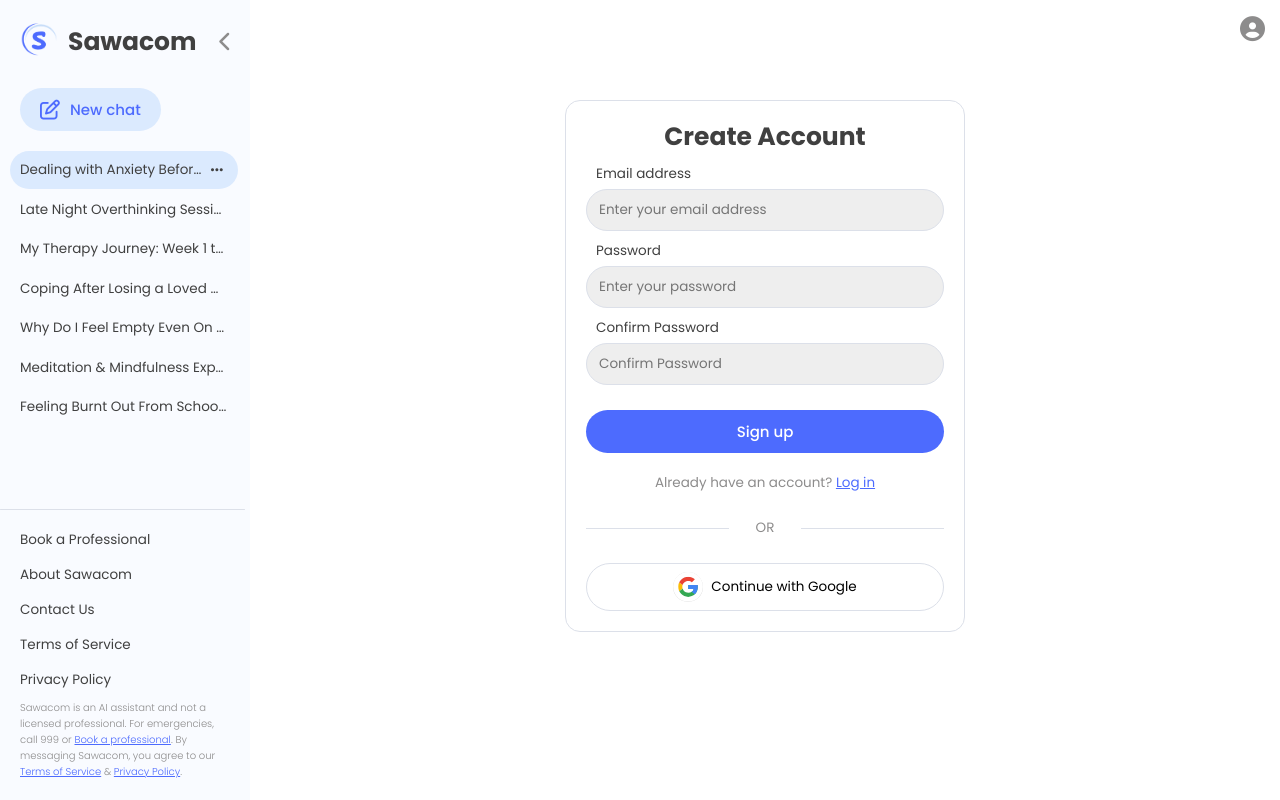
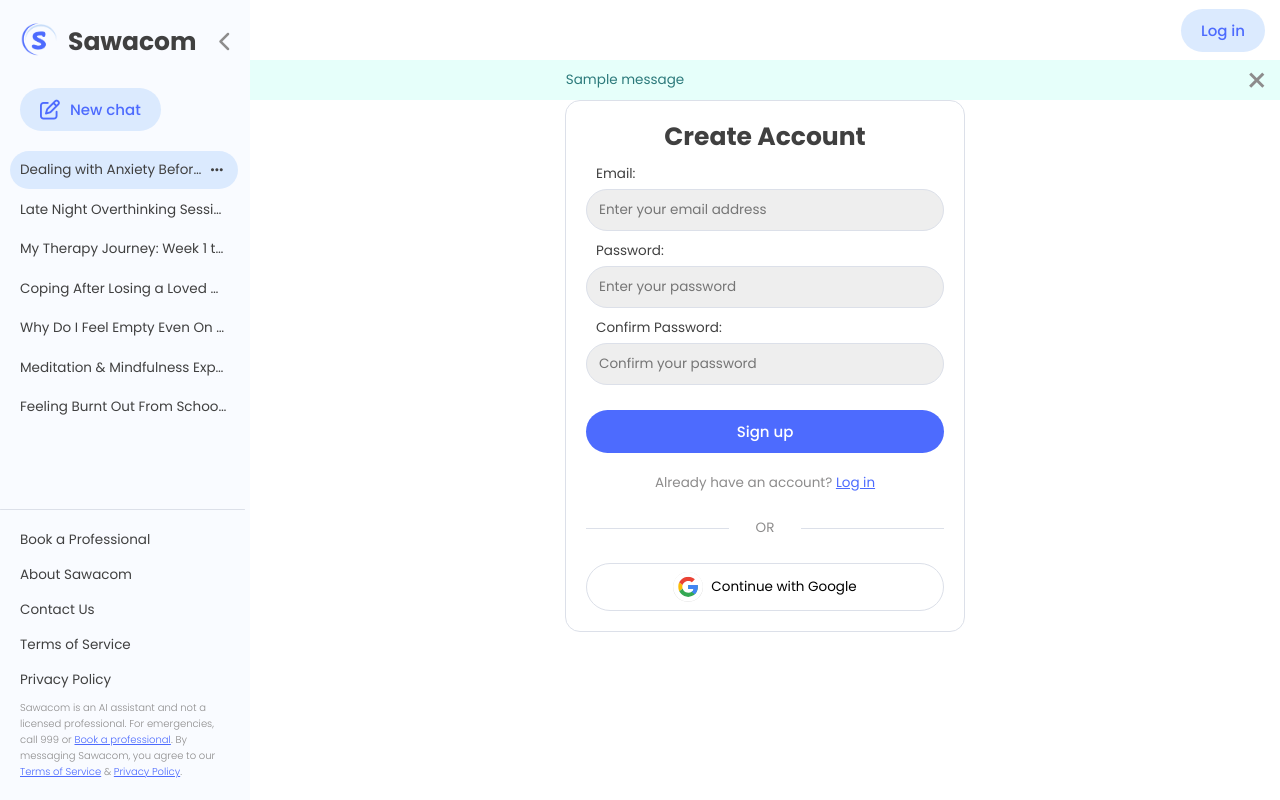
Before and after one commit to mrrobot-pioneer/SawacomAI, a Django app: page /users/signup/ in a window 1280 px wide. Run offline with Django 5.2, Linux system fonts and the light colour scheme; one stand-in notice (Sample message) is shown.

Commit message:
implement user authentication with signup, login, and account deletion; enhance UI with alerts and messages; improve account dropdown functionality

```diff
--- a/sawacom/settings.py
+++ b/sawacom/settings.py
@@ -132,3 +132,8 @@
 # https://docs.djangoproject.com/en/5.0/ref/settings/#default-auto-field
 
 DEFAULT_AUTO_FIELD = 'django.db.models.BigAutoField'
+
+
+LOGIN_URL = '/users/login/'
+LOGIN_REDIRECT_URL = '/'
+LOGOUT_REDIRECT_URL = '/'
--- a/static/css/base.css
+++ b/static/css/base.css
@@ -193,6 +193,67 @@
     animation: fadeIn 0.15s ease-in-out both;
 }
 
+/* alerts */
+.alert{
+    background-color: var(--success-bg);
+    color: var(--success-text);
+    padding: .5rem;
+    border-radius: 1rem;
+    display: flex;
+    flex-direction: column;
+    gap: .5rem;
+}
+.alert.success{
+    background-color: var(--success-bg);
+    color: var(--success-text);
+}
+.alert.error{
+    background-color: var(--error-bg);
+    color: var(--error-text);
+}
+.alert.warning{
+    background-color: var(--warning-bg);
+    color: var(--warning-text);
+}
+
+/* messages */
+.messages {
+    list-style: none;
+    padding: 0;
+    position: fixed;
+    top: 6rem;
+    width: 100%;
+    right: 0;
+    z-index: 10;
+  }
+
+.message {
+    padding: 1rem;
+    font-size: 1.35rem;
+    padding-right: 4rem;
+    text-align: center;
+    position: relative;
+}
+
+.message.success { background-color: var(--success-bg); color: var(--success-text); }
+.message.error   { background-color: var(--error-bg);   color: var(--error-text); }
+.message.info { background-color: var(--warning-bg); color: var(--warning-text); }
+
+.close-btn {
+    position: absolute;
+    top: 50%;
+    transform: translateY(-50%);
+    right: 1.2rem;
+    border: none;
+    font-size: 3.5rem;
+    line-height: 1;
+    cursor: pointer;
+    color: var(--text-faded);
+}
+.close-btn:hover {
+    color: var(--text-color);
+}
+
 
 /* Header */
 .header{
@@ -332,6 +399,7 @@
     left: 0;
     align-self: flex-start;
     transition: all 0.15s ease-in-out;
+    z-index: 1000;
 }
 
 /* Collapsed sidebar (desktop) */
--- a/static/js/base.js
+++ b/static/js/base.js
@@ -1,7 +1,10 @@
 /*** Header and Sidebar functionalty ****/
 
+// Grab the account icon (if it exists for logged-in users)
+const accountIcon = document.getElementById('accountIcon');
+
+if (accountIcon) {
   // account dropdown toggle
-const accountIcon = document.getElementById('accountIcon');
   accountIcon.addEventListener('click', e => {
     e.stopPropagation();
     accountIcon.classList.toggle('open');
@@ -10,6 +13,17 @@
   // close account dropdown when clicking outside
   document.addEventListener('click', () => {
     accountIcon.classList.remove('open');
+  });
+}
+
+// close messsage
+document
+  .querySelectorAll('.messages .close-btn')
+  .forEach(btn => {
+    btn.addEventListener('click', e => {
+      e.stopPropagation();
+      btn.closest('.message').remove();
+    });
 });
 
 
--- a/templates/base.html
+++ b/templates/base.html
@@ -45,6 +45,9 @@
         <!-- Global header -->
         {% include 'partials/header.html' %}
 
+        <!-- Global messages -->
+        {% include 'partials/messages.html' %}
+
         {% block content %} {% endblock %}
     </main>
 
--- a/templates/partials/header.html
+++ b/templates/partials/header.html
@@ -1,5 +1,3 @@
-<!-- Base Header [styles in base.css]-->
-
 <header class="header">
     <div class="sidebar-toggle" id="sidebarToggle">
       <i class="fa-solid fa-bars"></i>
@@ -7,26 +5,42 @@
     </div>
 
     <div class="account">
-        <!-- <a href="#" class="primary-btn login-btn">
-            Log in
-        </a> -->
-
+      {% if user.is_authenticated %}
         <div class="account-icon" id="accountIcon">
           <i class="fa-solid fa-user-circle fa-2x"></i>
           <span class="tooltip">Account</span>
           <ul class="account-dropdown slide-in" id="accountDropdown">
-                <li class="username">
-                    <i class="fa-solid fa-user"></i> <span>John Doe</span>
+            <li>
+              <a href="#" class="username">
+                <i class="fa-solid fa-user"></i>
+                <span>{{ user.email }}</span>
+              </a>
             </li>
             <li>
-                    <i class="fa-solid fa-calendar-check"></i> <a href="#">Appointments</a>
+              <a href="#">
+                <i class="fa-solid fa-calendar-check"></i>
+                <span>Appointments</span>
+              </a>
             </li>
             <li>
-                    <i class="fa-solid fa-arrow-right-from-bracket"></i> <a href="#">Logout</a></li>
-                <li class="delete-account">
-                    <i class="fa-solid fa-trash-alt"></i> <a href="#">Delete Account</a>
+              <a href="{% url 'users:logout' %}">
+                <i class="fa-solid fa-arrow-right-from-bracket"></i>
+                <span>Logout</span>
+              </a>
+            </li>
+            <li>
+              <a href="{% url 'users:delete_account' %}" class="delete-account">
+                <i class="fa-solid fa-trash-alt"></i>
+                <span>Delete Account</span>
+              </a>
             </li>
           </ul>
+
         </div>
+      {% else %}
+        <a href="{% url 'users:login' %}" class="primary-btn login-btn">
+          Log in
+        </a>
+      {% endif %}
     </div>
   </header>
--- /dev/null
+++ b/templates/partials/messages.html
@@ -0,0 +1,10 @@
+{% if messages %}
+  <ul class="messages">
+    {% for msg in messages %}
+      <li role="alert" class="message {{ msg.tags }}">
+        {{ msg }}
+        <span class="close-btn">&times;</span>
+      </li>
+    {% endfor %}
+  </ul>
+{% endif %}
--- /dev/null
+++ b/users/forms.py
@@ -0,0 +1,81 @@
+from django import forms
+from django.contrib.auth.forms import UserCreationForm, AuthenticationForm
+from django.contrib.auth.models import User
+
+class SignUpForm(UserCreationForm):
+    """
+    A custom form for user sign-up using email as the username,
+    with widget attributes for styling and placeholders.
+    """
+    email = forms.EmailField(
+        label='Email',
+        required=True,
+        widget=forms.EmailInput(
+            attrs={
+                'class': 'input-field',
+                'placeholder': 'Enter your email address',
+                'id': 'signup-email'
+            }
+        )
+    )
+    password1 = forms.CharField(
+        label='Password',
+        required=True,
+        strip=False,
+        widget=forms.PasswordInput(
+            attrs={
+                'class': 'input-field',
+                'placeholder': 'Enter your password',
+                'id': 'signup-password'
+            }
+        )
+    )
+    password2 = forms.CharField(
+        label='Confirm Password',
+        required=True,
+        strip=False,
+        widget=forms.PasswordInput(
+            attrs={
+                'class': 'input-field',
+                'placeholder': 'Confirm your password',
+                'id': 'signup-password-confirm'
+            }
+        )
+    )
+
+    class Meta:
+        model = User
+        fields = ('email', 'password1', 'password2')
+
+    def save(self, commit=True):
+        user = super().save(commit=False)
+        # Use email as username
+        user.username = self.cleaned_data['email']
+        user.email = self.cleaned_data['email']
+        if commit:
+            user.save()
+        return user
+
+
+class LoginForm(AuthenticationForm):
+    """A custom login form that uses email as the username field,
+    with widget attributes for styling and placeholders."""
+    username = forms.EmailField(
+        label='Email',
+        required=True,
+        widget=forms.EmailInput(attrs={
+            'class': 'input-field',
+            'placeholder': 'Enter your email address',
+            'id': 'login-email',
+        })
+    )
+    password = forms.CharField(
+        label='Password',
+        required=True,
+        strip=False,
+        widget=forms.PasswordInput(attrs={
+            'class': 'input-field',
+            'placeholder': 'Enter your password',
+            'id': 'login-password',
+        })
+    )
--- a/users/static/users/auth.css
+++ b/users/static/users/auth.css
@@ -34,25 +34,34 @@
     border: 1px solid var(--input-border);
     border-radius: 3rem;
     background: var(--input-bg);
-  }
+}
 .auth-container .submit-btn {
     display: block;
     width: 100%;
     color: #fff;
     background: var(--primary-color);
     margin-top: 1.5rem;
-  }
+}
 .auth-container .submit-btn:hover {
     opacity: .8;
     background: var(--primary-color);
     color: #fff;
-  }
+}
+.auth-container .submit-btn.danger{
+  background-color: var(--error-bg);
+  color: var(--error-text);
+}
+.auth-container .submit-btn.neutral{
+    background-color: var(--input-bg);
+    color: var(--text-color);
+    text-align: center;
+}
 .auth-container p.subtitle {
     text-align: center;
     font-size: 1.35rem;
     color: var(--text-faded);
     margin-top: 1rem;
-  }
+}
 .auth-container .divider {
     text-align: center;
     margin: 1.5rem 0;
--- a/users/templates/users/signup.html
+++ b/users/templates/users/signup.html
@@ -14,30 +14,67 @@
 
 <section class="auth-container" id="signup-section">
   <h1>Create Account</h1>
-    <form>
+  <form method="post" action="{% url 'users:signup' %}">
+    {% csrf_token %}
+
+    {# Display form-wide errors #}
+    {% if form.non_field_errors %}
+      <div class="alert error">
+        {% for error in form.non_field_errors %}
+          <p>&#x25CF; {{ error }}</p>
+        {% endfor %}
+      </div>
+    {% endif %}
+
     <div class="input-group">
-            <label for="login-email">Email address</label>
-            <input type="email" id="signup-email" placeholder="Enter your email address" required>
+      {{ form.email.label_tag }}
+      {{ form.email }}
+      {% if form.email.errors %}
+        <div class="alert error">
+          {% for error in form.email.errors %}
+            <p>&#x25CF; {{ error }}</p>
+          {% endfor %}
+        </div>
+      {% endif %}
     </div>
 
     <div class="input-group">
-            <label for="login-password">Password</label>
-            <input type="password" id="signup-password" placeholder="Enter your password" required>
+      {{ form.password1.label_tag }}
+      {{ form.password1 }}
+      {% if form.password1.errors %}
+        <div class="alert error">
+          {% for error in form.password1.errors %}
+            <p>&#x25CF; {{ error }}</p>
+          {% endfor %}
+        </div>
+      {% endif %}
     </div>
 
     <div class="input-group">
-            <label for="signup-password">Confirm Password</label>
-            <input type="password" id="signup-password" placeholder="Confirm Password" required>
+      {{ form.password2.label_tag }}
+      {{ form.password2 }}
+      {% if form.password2.errors %}
+        <div class="alert error">
+          {% for error in form.password2.errors %}
+            <p>&#x25CF; {{ error }}</p>
+          {% endfor %}
+        </div>
+      {% endif %}
     </div>
 
     <button type="submit" class="submit-btn primary-btn">Sign up</button>
-      <p class="subtitle">Already have an account? <a href="{% url 'users:login' %}">Log in</a></p>
+
+    <p class="subtitle">
+      Already have an account? <a href="{% url 'users:login' %}">Log in</a>
+    </p>
 
     <div class="divider"><span>OR</span></div>
 
     <div class="social-btns">
       <button type="button" class="social-btn">
-          <span class="social-icon"><img src="{% static 'images/icons/google-icon.svg' %}" alt="Google icon" width="30"></span>
+        <span class="social-icon">
+          <img src="{% static 'images/icons/google-icon.svg' %}" alt="Google icon" width="30">
+        </span>
         Continue with Google
       </button>
     </div>
--- a/users/urls.py
+++ b/users/urls.py
@@ -4,7 +4,8 @@
 app_name = 'users'
 
 urlpatterns = [
+    path('signup/', views.signup, name='signup'),
     path('login/', views.login, name='login'),
-    path('signup/', views.signup, name='signup'),
     path('logout/', views.logout, name='logout'),
+    path('delete-account/', views.delete_account, name='delete_account'),
 ]
--- a/users/views.py
+++ b/users/views.py
@@ -1,20 +1,64 @@
-from django.shortcuts import render
-
-# Create your views here.
-def login(request):
-    """
-    Render the login page.
-    """
-    return render(request, 'users/login.html')
+from django.shortcuts import render, redirect
+from django.contrib import messages
+from .forms import SignUpForm, LoginForm
+from django.contrib.auth import login as auth_login, logout as auth_logout
+from django.contrib.auth.decorators import login_required
 
 def signup(request):
     """
-    Render the registration page.
+    Handle user sign-up. Renders a form and creates a new user with email & password.
     """
-    return render(request, 'users/signup.html')
+    if request.method == 'POST':
+        form = SignUpForm(request.POST)
+        if form.is_valid():
+            user = form.save()
+            auth_login(request, user)
 
+            messages.success(request, "Your account has been created successfully!")
+
+            return redirect('chats:index')
+    else:
+        form = SignUpForm()
+
+    return render(request, 'users/signup.html', {'form': form})
+
+
+def login(request):
+    """
+    Handle user login. Uses Django's AuthenticationForm to validate email+password.
+    """
+    if request.method == 'POST':
+        form = LoginForm(request, data=request.POST)
+        if form.is_valid():
+            user = form.get_user()
+            auth_login(request, user)
+            messages.success(request, "You are now logged in.")
+            return redirect('chats:index')
+    else:
+        form = LoginForm()
+
+    return render(request, 'users/login.html', {'form': form})
+
+
+@login_required
 def logout(request):
     """
-    Render the logout page.
+    Log the user out and redirect to login page.
     """
-    return render(request, 'users/logout.html')
+    auth_logout(request)
+    messages.info(request, "You have been logged out.")
+    return redirect('chats:index')
+
+
+@login_required
+def delete_account(request):
+    """
+    Delete the logged-in user's account after confirmation.
+    """
+    if request.method == 'POST':
+        user = request.user
+        auth_logout(request)
+        user.delete()
+        messages.success(request, "Your account has been deleted. We're sorry to see you go.")
+        return redirect('chats:index')
+    return render(request, 'users/delete_account_confirm.html')
```
Also changed, not shown: other parts of static/css/base.css (+20 -14 lines), users/templates/users/delete_account_confirm.html (added, +32 -0 lines), users/templates/users/login.html (+39 -7 lines), db.sqlite3. Lines whose indentation alone changed are shown as unchanged.
